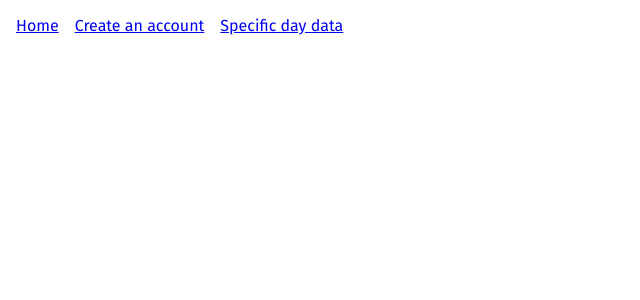
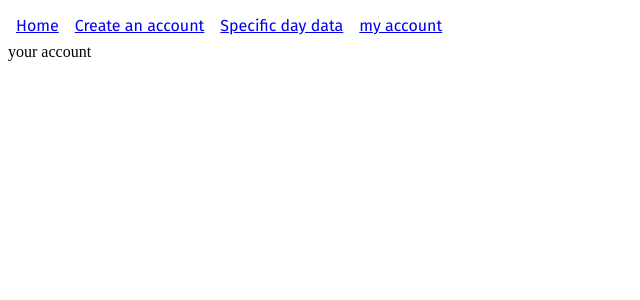
Before and after one commit to lobobellos/time-tracker, a Vue app: page /myAcct in a window 1280 px wide. Shown: the top 300 px of the page, without its empty margins (0-640 px from the left). Built offline with nearby package versions, Linux system fonts and the light colour scheme.

Commit message:
first pass at my account page

```diff
--- a/src/components/Top.vue
+++ b/src/components/Top.vue
@@ -8,6 +8,9 @@
     </div>
     <div class="item">
       <router-link to="/lookByDay">Specific day data</router-link>
+    </div>
+    <div class="item">
+      <router-link to="/myAcct">my account</router-link>
     </div>
   </div>
 </template>
--- a/src/pages/MyAcct.vue
+++ b/src/pages/MyAcct.vue
@@ -1,4 +1,5 @@
 <template>
+  your account
   <h1>{{ user }}</h1>
 </template>
 
@@ -7,13 +8,16 @@ import cookie from 'js-cookie'
 
 
 export default {
+  name:"my account",
   data(){
     return {
       user: null,
     }
   },
-  onMount(){
+  created(){
     this.user = cookie.get("user")
+
+    alert(this.user)
   }
 }
 
```
